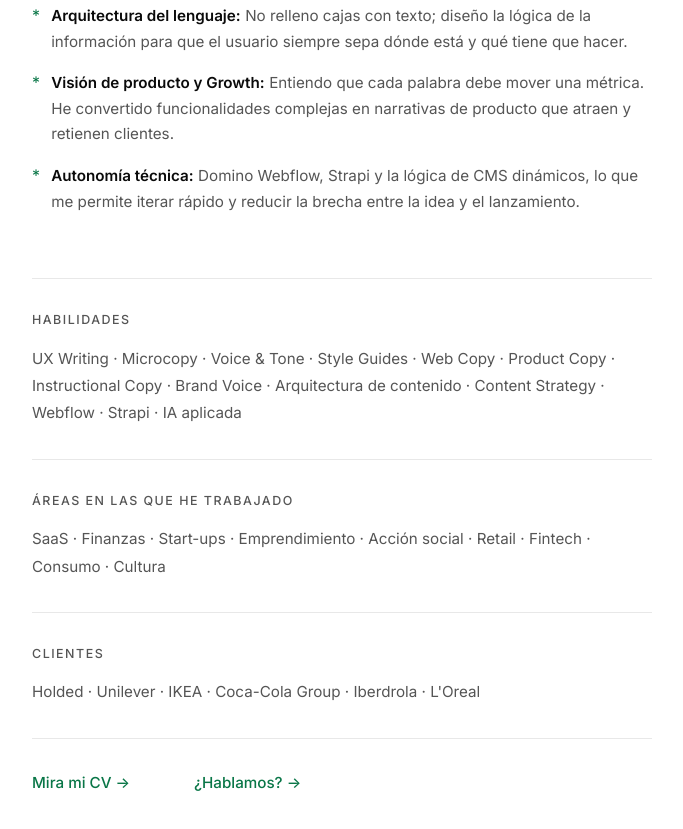
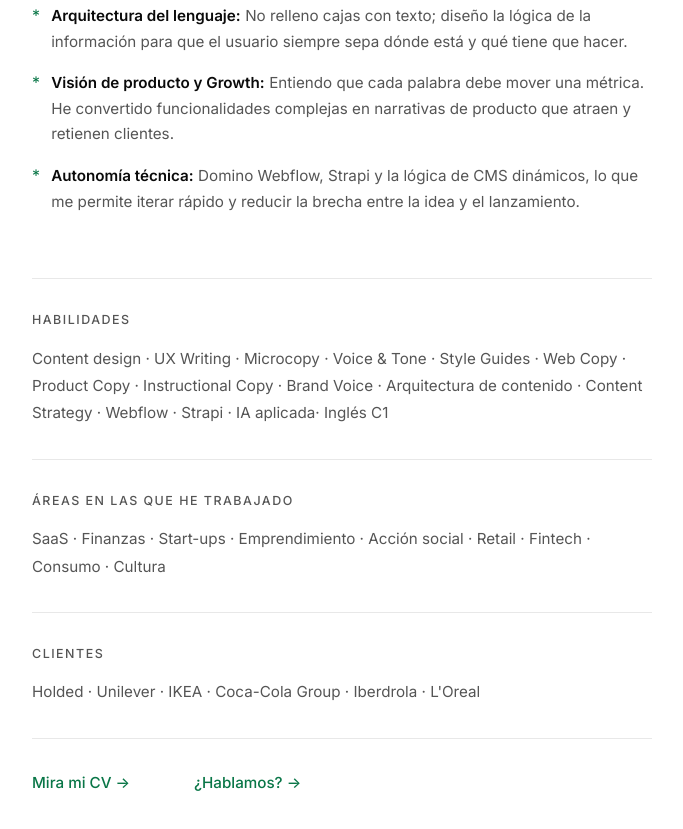
Before and after one commit to mjclementemadrid/mjclementemadrid.github.io, a plain HTML site: page sobre-mi.html in a window 1280 px wide. Shown: the part 830-1659 px from the top of the page, without its empty margins (40-723 px from the left). Drawn offline with Linux system fonts and the light colour scheme.

Commit message:
Update sobre-mi.html

```diff
--- a/sobre-mi.html
+++ b/sobre-mi.html
@@ -94,7 +94,7 @@
             <div style="margin-top: var(--spacing-lg); border-top: 1px solid var(--border); padding-top: var(--spacing-md);">
               <h2 class="section-eyebrow" style="margin-bottom: var(--spacing-sm);">Habilidades</h2>
               <p style="font-family: var(--font-body); font-size: 0.95rem; color: var(--gray); line-height: 1.8;">
-                UX Writing · Microcopy · Voice &amp; Tone · Style Guides · Web Copy · Product Copy · Instructional Copy · Brand Voice · Arquitectura de contenido · Content Strategy · Webflow · Strapi · IA aplicada
+                 Content design · UX Writing · Microcopy · Voice &amp; Tone · Style Guides · Web Copy · Product Copy · Instructional Copy · Brand Voice · Arquitectura de contenido · Content Strategy · Webflow · Strapi · IA aplicada· Inglés C1
               </p>
             </div>
 
```
